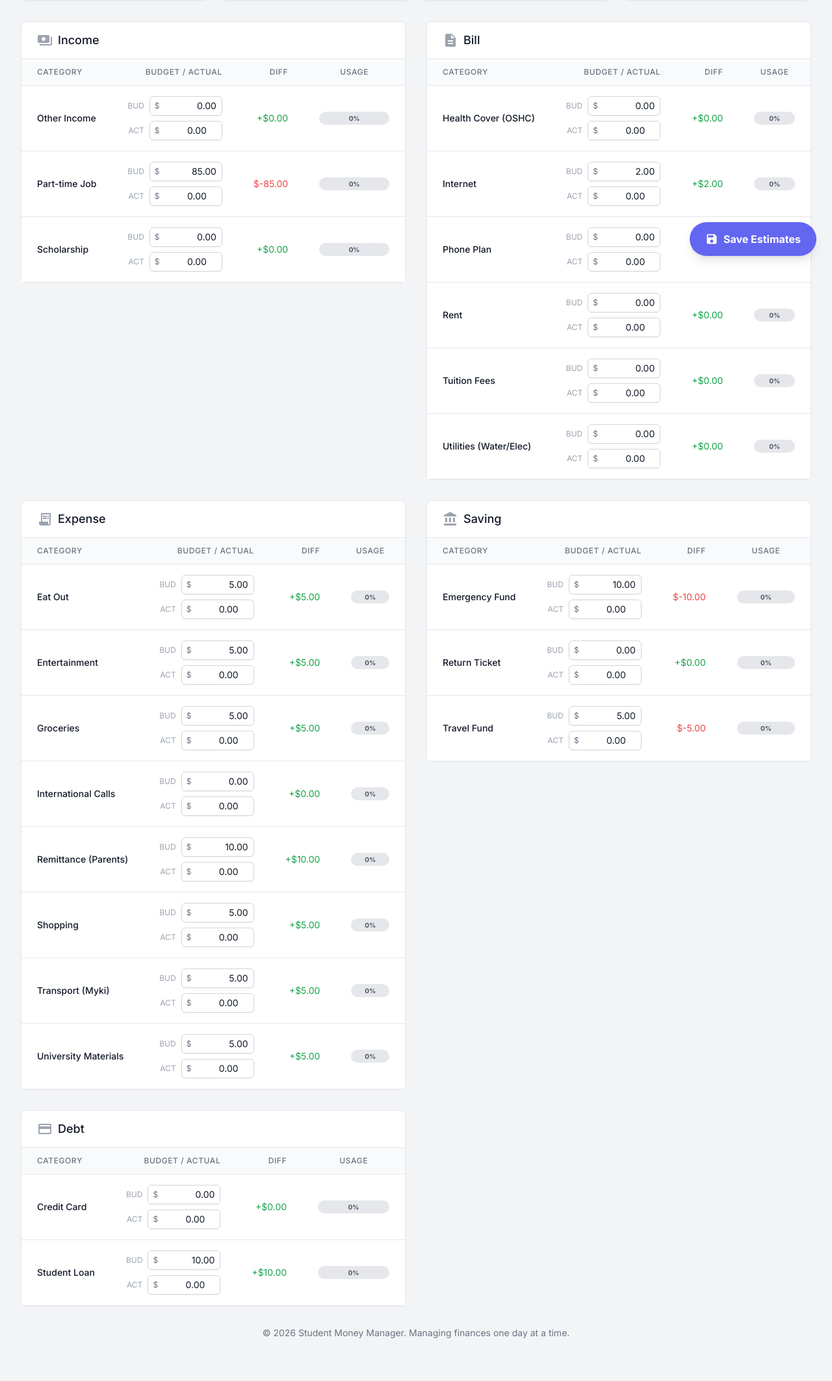
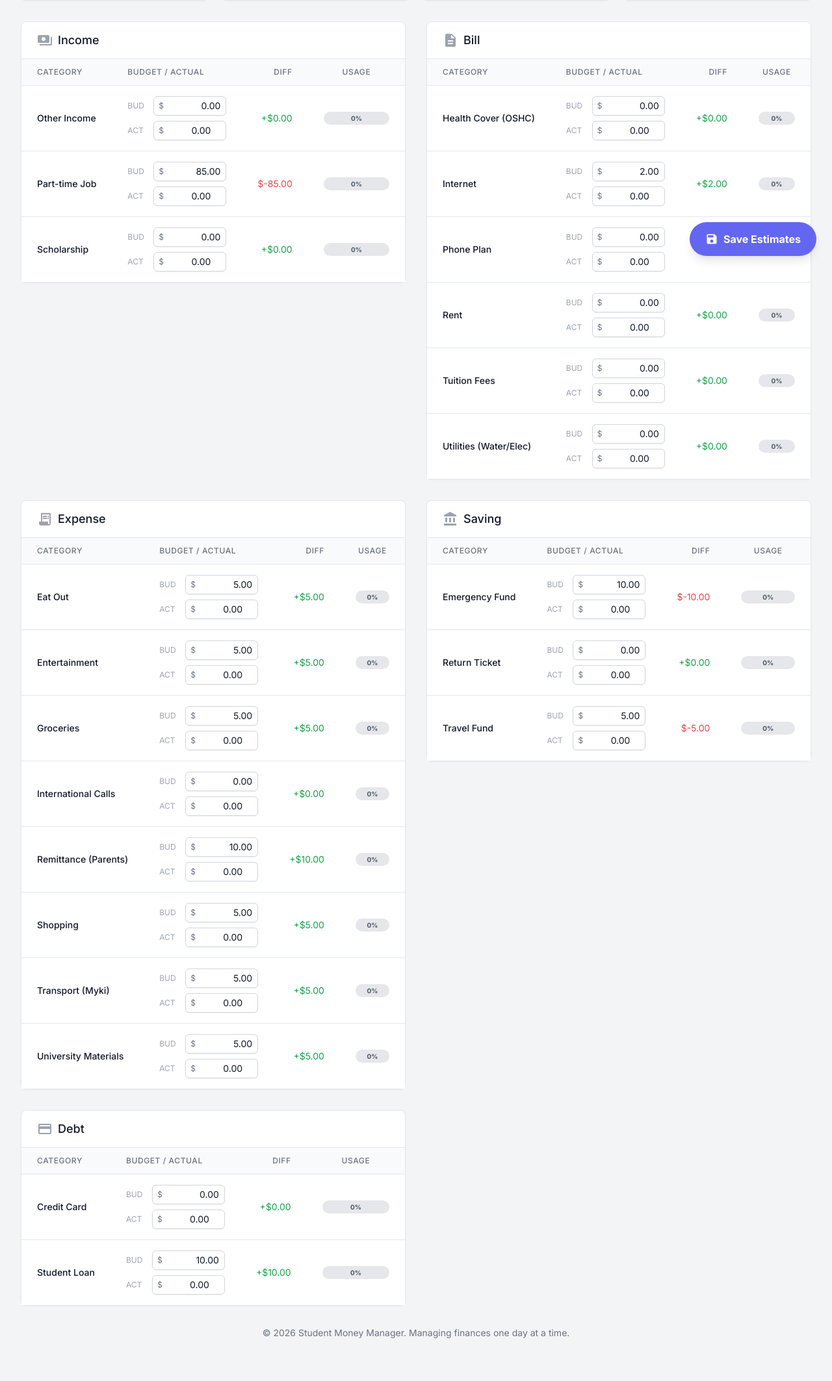
Before and after one commit to DustyxT/MoneyManagementAPP, a Flask app: page / in a window 1280 px wide. Shown: the part 382-2508 px from the top of the page at 65% size. Run offline with Flask 3, Linux system fonts and the light colour scheme; data comes from the database, SQL or seed files in the repository; some libraries are stand-ins or nearby versions.

Commit message:
Fix daily manager alignment: left-align budget/actual/labels for cleaner look

```diff
--- a/templates/daily.html
+++ b/templates/daily.html
@@ -295,7 +295,7 @@
                                             class="px-6 py-3 text-left text-xs font-medium text-gray-500 dark:text-gray-400 uppercase tracking-wider">
                                             Category</th>
                                         <th
-                                            class="px-6 py-3 text-right text-xs font-medium text-gray-500 dark:text-gray-400 uppercase tracking-wider min-w-[150px]">
+                                            class="px-6 py-3 text-left text-xs font-medium text-gray-500 dark:text-gray-400 uppercase tracking-wider min-w-[150px]">
                                             Budget / Actual</th>
                                         <th
                                             class="px-6 py-3 text-right text-xs font-medium text-gray-500 dark:text-gray-400 uppercase tracking-wider">
@@ -312,9 +312,9 @@
                                         <td
                                             class="px-6 py-4 whitespace-nowrap text-sm font-medium text-gray-900 dark:text-white">
                                             {{ item.category }}</td>
-                                        <td class="px-6 py-4 text-sm text-right space-y-2">
-                                            <div class="flex items-center justify-end gap-2">
-                                                <span class="text-xs text-gray-400 uppercase">Bud</span>
+                                        <td class="px-6 py-4 text-sm text-left space-y-2">
+                                            <div class="flex items-center justify-start gap-2">
+                                                <span class="text-xs text-gray-400 uppercase w-8">Bud</span>
                                                 <div class="relative rounded-md shadow-sm w-28">
                                                     <div
                                                         class="absolute inset-y-0 left-0 pl-2 flex items-center pointer-events-none">
@@ -325,8 +325,8 @@
                                                         class="focus:ring-primary focus:border-primary block w-full pl-5 pr-2 sm:text-sm border-gray-300 dark:border-gray-600 dark:bg-slate-800 rounded-md text-right py-1">
                                                 </div>
                                             </div>
-                                            <div class="flex items-center justify-end gap-2">
-                                                <span class="text-xs text-gray-400 uppercase">Act</span>
+                                            <div class="flex items-center justify-start gap-2">
+                                                <span class="text-xs text-gray-400 uppercase w-8">Act</span>
                                                 <div class="relative rounded-md shadow-sm w-28">
                                                     <div
                                                         class="absolute inset-y-0 left-0 pl-2 flex items-center pointer-events-none">
```
